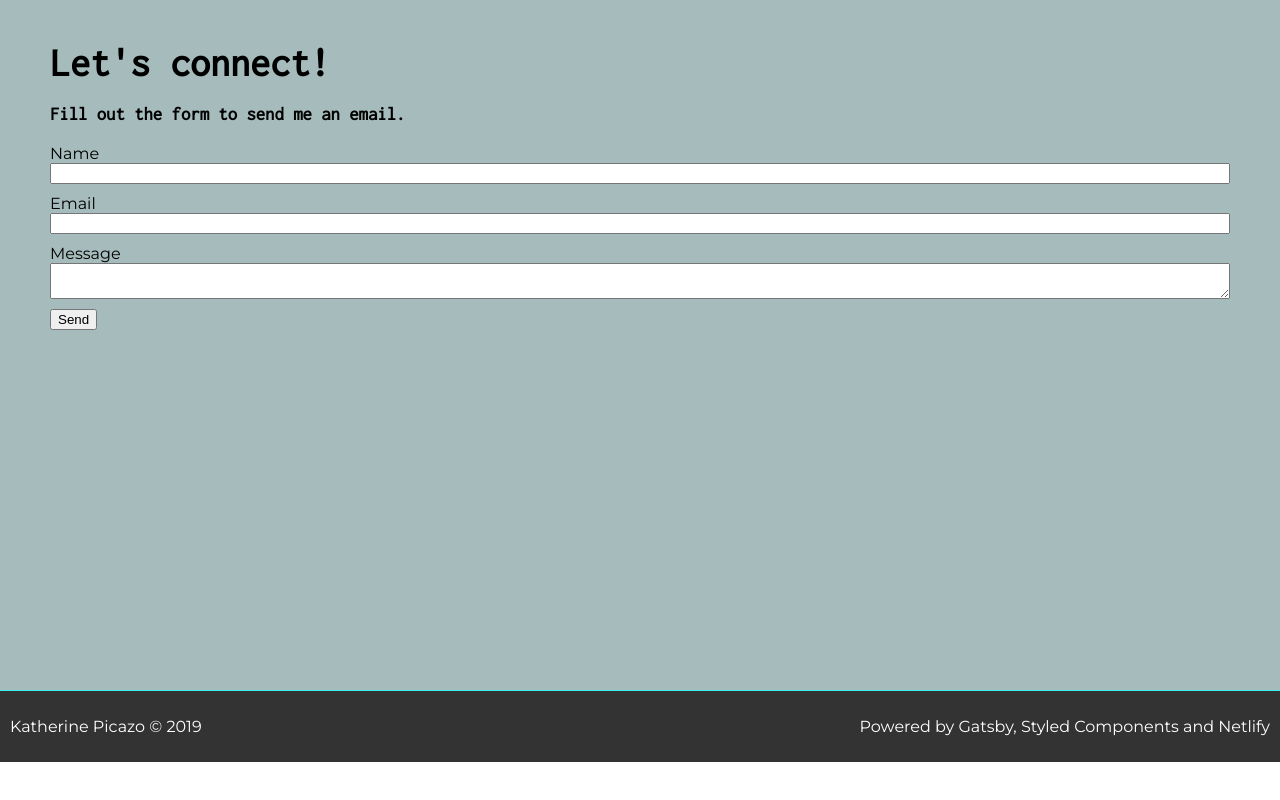
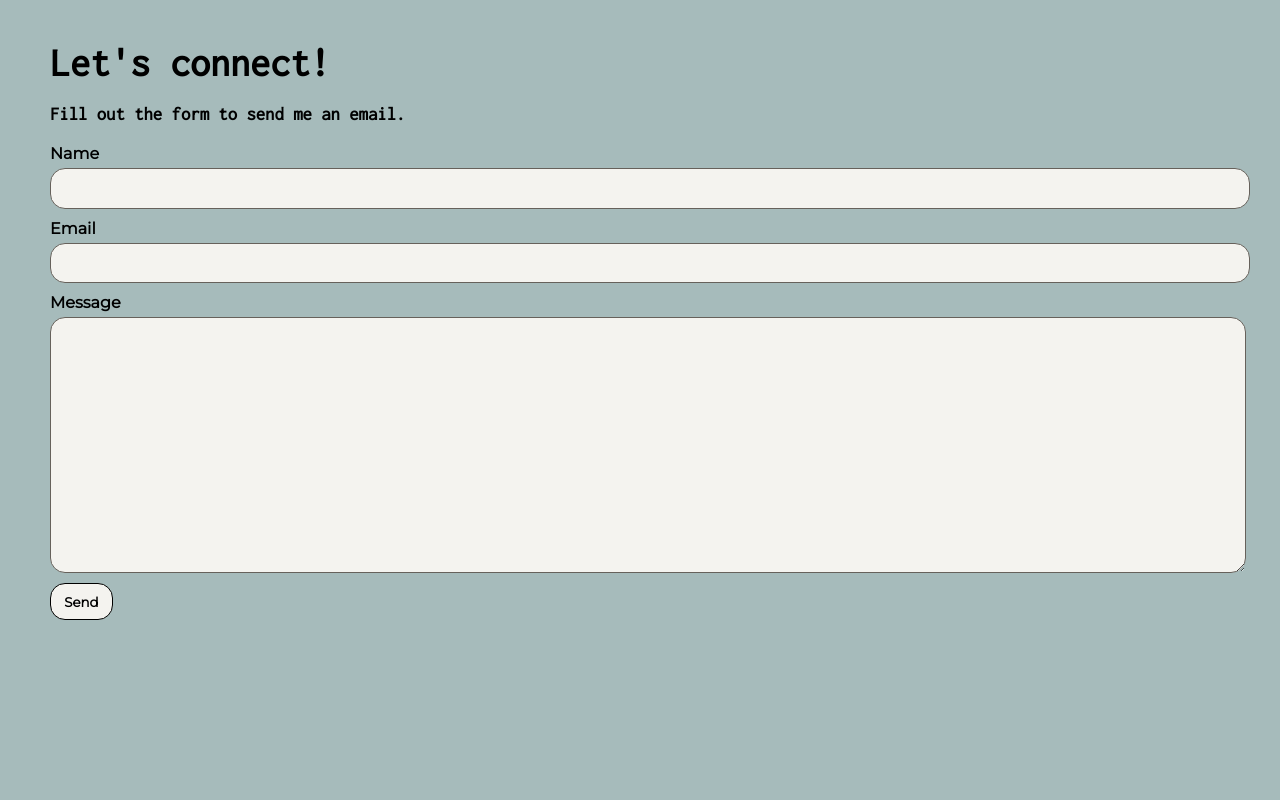
Before and after one commit to katrose/final-portfolio, a Gatsby site: page / in a window 1280 px wide. Shown: the part 1217-2017 px from the top of the page. Before the commit the page ends 1979 px from the top, so only its background shows below. Built offline with nearby package versions, Linux system fonts and the light colour scheme; Gatsby itself is replaced by a stand-in of ours.

Commit message:
Styled form

```diff
--- a/src/components/contact.js
+++ b/src/components/contact.js
@@ -46,7 +46,7 @@ const Contact = () => {
             <input type="email" id="email" name="email" required/>
 
             <label for="message">Message</label>
-            <textarea id="message"></textarea>
+            <textarea id="message" rows="15"></textarea>
 
             <input type="submit" value="Send" />
           </FormGrid>
--- a/src/components/footer.js
+++ b/src/components/footer.js
@@ -11,7 +11,7 @@ const FooterWrapper = styled.footer`
   background-color: rgba(0, 0, 0, 0.8);
   color: white;
 
-  @media (max-width: 425px) {
+  @media (max-width: 500px) {
     flex-direction: column;
   }
 `
--- a/src/components/layout.css
+++ b/src/components/layout.css
@@ -28,3 +28,48 @@ h1, h2, h3, h4, h5, h6 {
 body {
   font-family: Montserrat, sans-serif;
 }
+
+/* Form styling */
+input:focus {
+  outline: 0;
+}
+
+label {
+  font-weight: bold;
+  margin-bottom: 5px;
+}
+
+input[type="text"],
+input[type="email"],
+textarea {
+  padding: .5em;
+
+  width: 100%;
+
+  background-color: #f4f3ef;
+
+  font-size: 1.1em;
+
+  border: 1px solid #66615b;
+  border-radius: 15px;
+}
+
+input[type="submit"] {
+  padding: .7em 1em;
+
+  background-color: #f4f3ef;
+  color: inherit;
+
+  font-family: inherit;
+  font-weight: bold;
+
+  border: 1px solid black;
+  border-radius: 15px;
+}
+
+input[type="submit"]:hover {
+  cursor: pointer;
+
+  background-color: #66615b;
+  color: white;
+}
```
Also changed, not shown: README.md.
